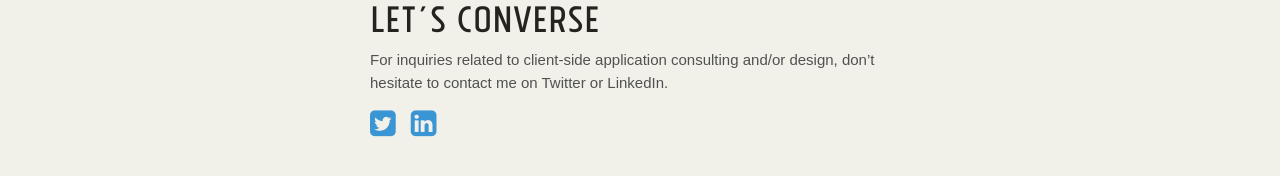
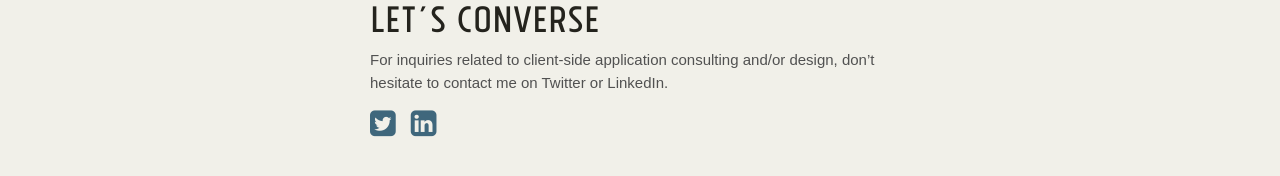
Before and after one commit to derny/derny.github.io, a Jekyll site: the page built from about.md, in a window 1280 px wide. Shown: the part 632-808 px from the top of the page. Built offline with Jekyll 4.4.1, drawn with Linux system fonts in a browser that asks for light colours; some web fonts are replaced; Markdown is read by kramdown in place of the engine named in the settings.

Commit message:
New favicon

```diff
--- a/public/css/lanyon.css
+++ b/public/css/lanyon.css
@@ -138,6 +138,7 @@ ul.links-social-media li {
 
 ul.links-social-media i {
   opacity: 0.9;
+  color: #2C5871;
 }
 
 ul.links-social-media i:hover  {
```
Also changed, not shown: public/favicon.ico.
